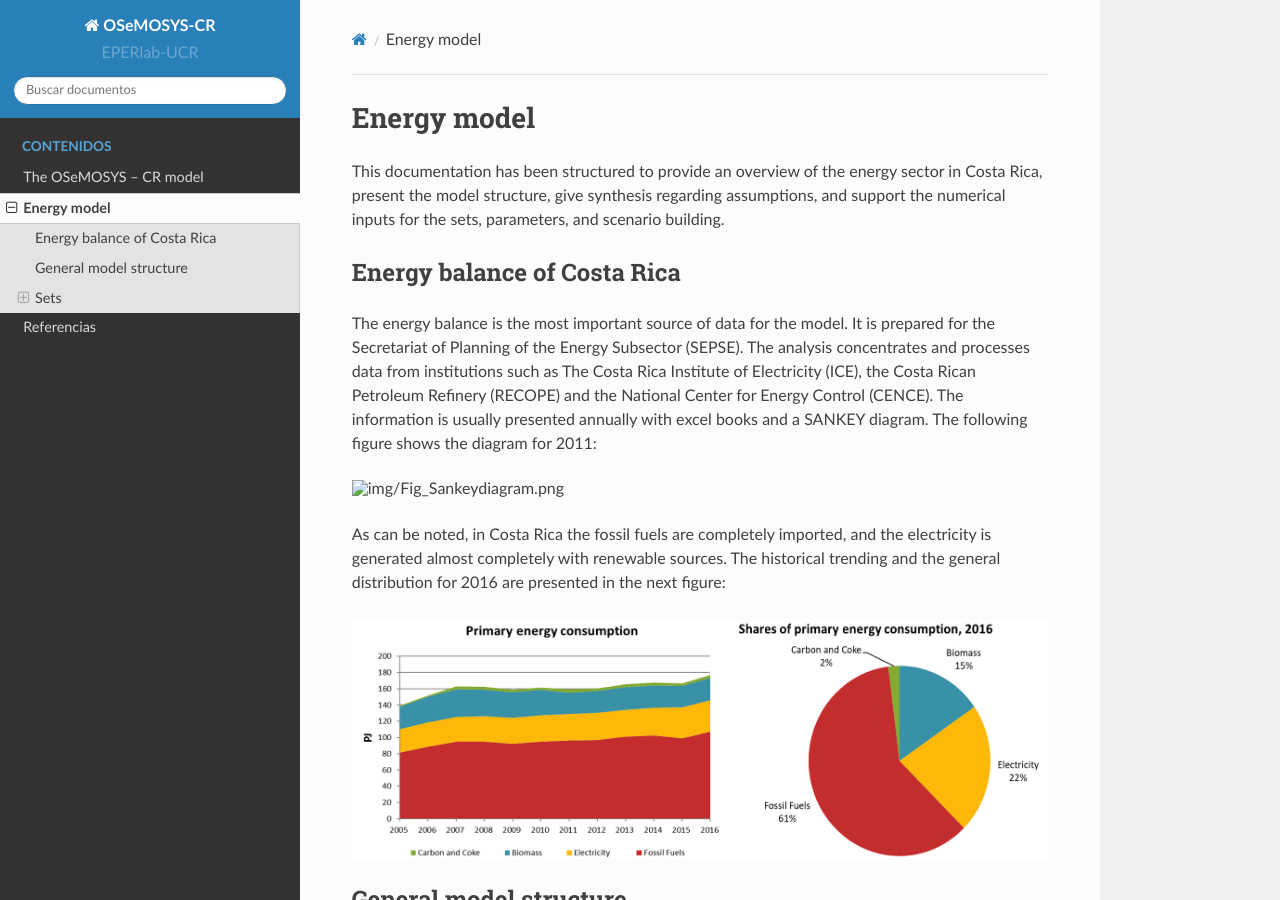
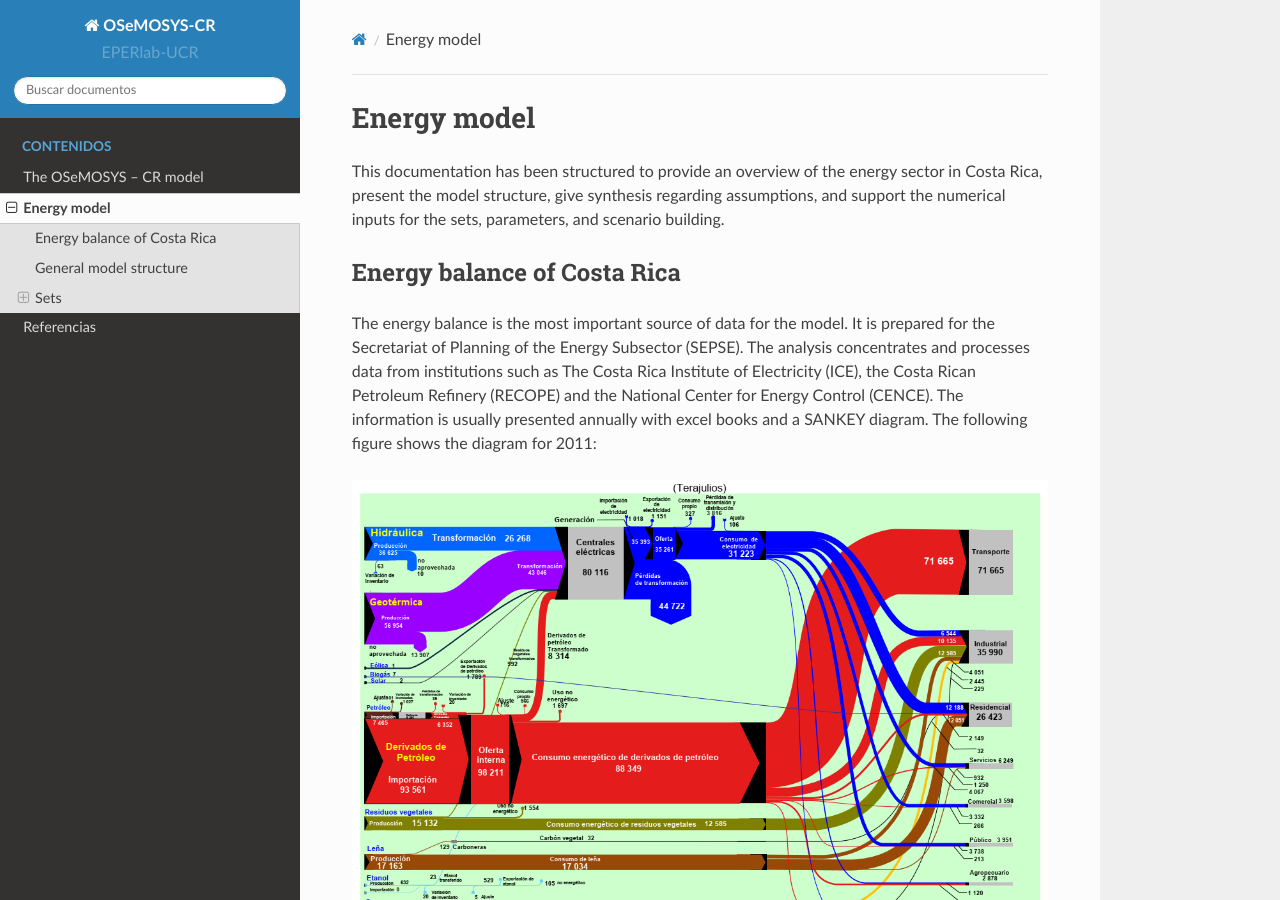
Before and after one commit to EPERLab/OSeMOSYS-CR, a Sphinx documentation site: the page built from docs/02EnergyModel.rst, in a window 1280 px wide and 900 px high. Built offline with Sphinx 7.4.7 and the Read the Docs theme 2.0.0, drawn with Linux system fonts in a browser that asks for light colours.

Commit message:
Update 02EnergyModel.rst

```diff
--- a/docs/02EnergyModel.rst
+++ b/docs/02EnergyModel.rst
@@ -8,11 +8,11 @@
 
 The energy balance is the most important source of data for the model. It is prepared for the Secretariat of Planning of the Energy Subsector (SEPSE). The analysis concentrates and processes data from institutions such as The Costa Rica Institute of Electricity (ICE), the Costa Rican Petroleum Refinery (RECOPE) and the National Center for Energy Control (CENCE). The information is usually presented annually with excel books and a SANKEY diagram. The following figure shows the diagram for 2011:
 
-.. figure:: img/Fig_Sankey diagram.png
+.. figure:: img/Fig_SankeyDiagram.png
 
 As can be noted, in Costa Rica the fossil fuels are completely imported, and the electricity is generated almost completely with renewable sources. The historical trending and the general distribution for 2016 are presented in the next figure:
 
-.. figure:: img/Fig_CR Energy Consumption.png
+.. figure:: img/Fig_CREnergyConsumption.png
 
 General model structure
 +++++++++
```
